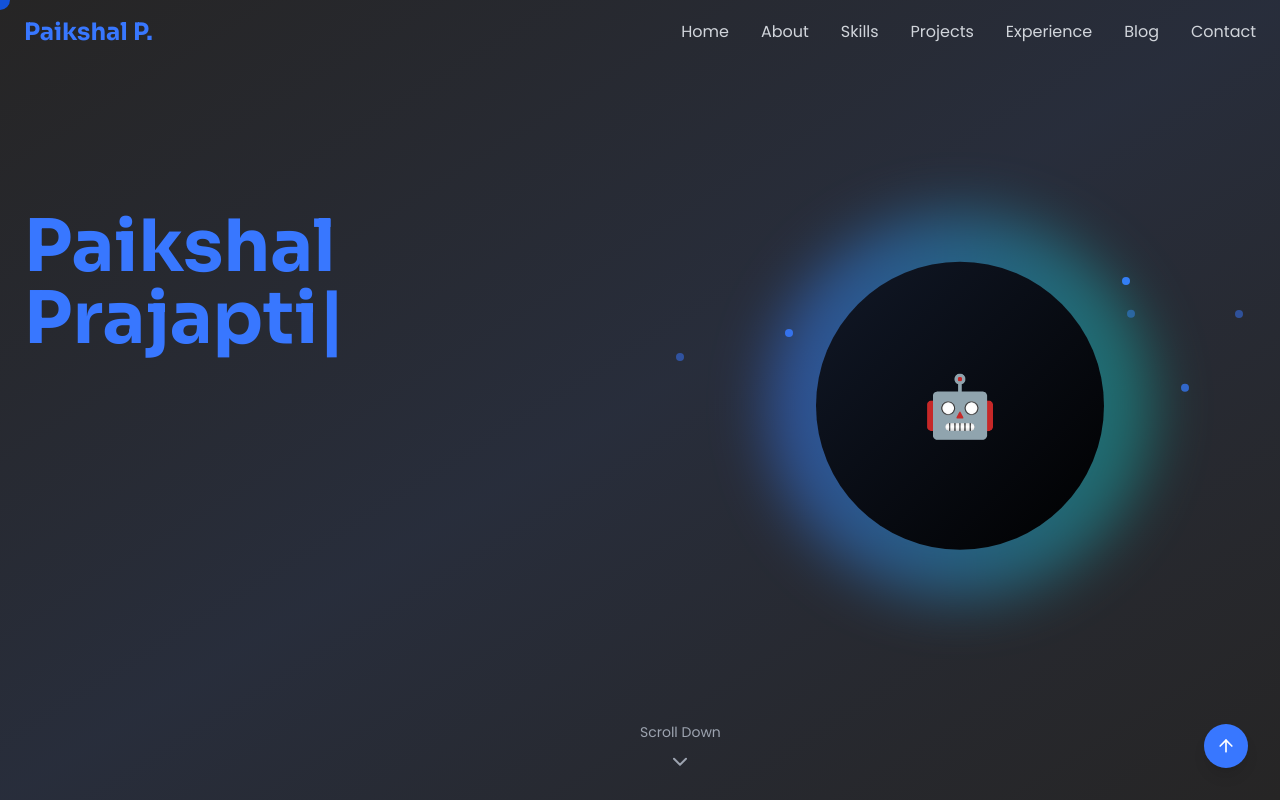
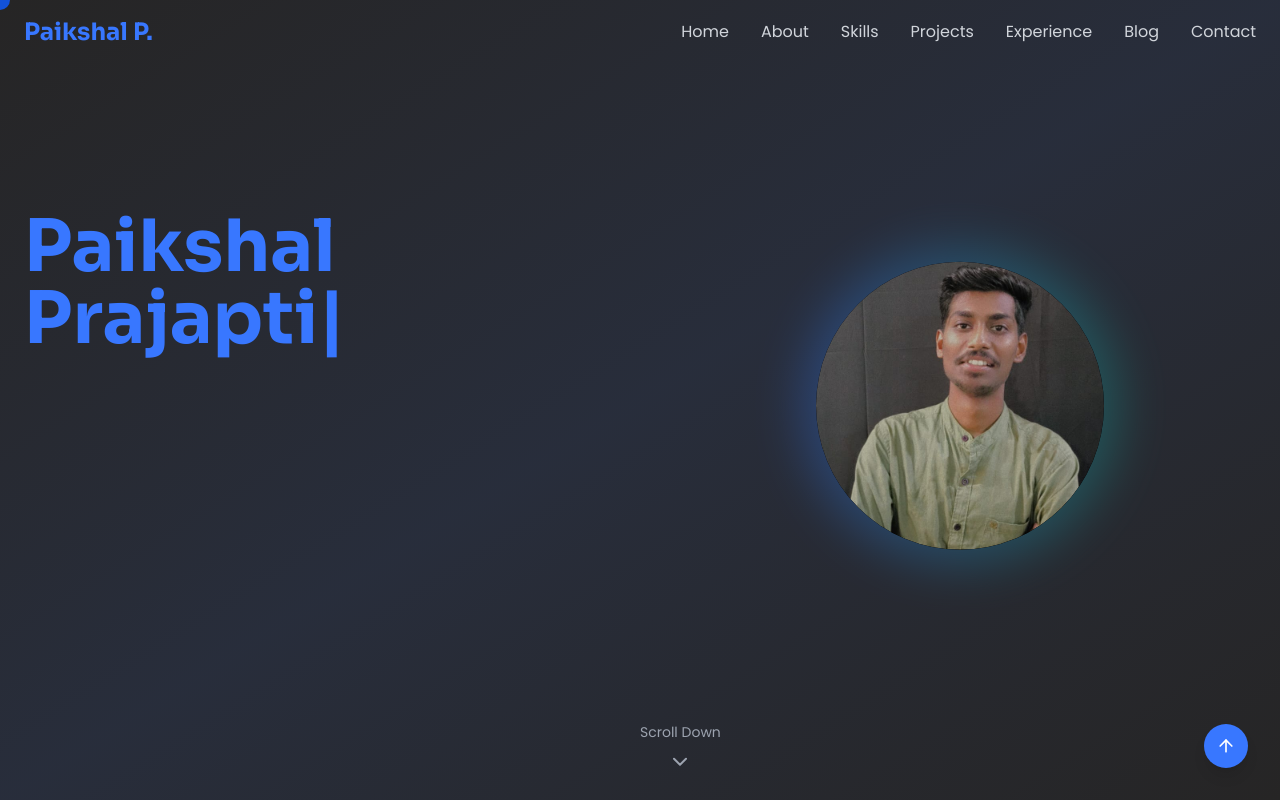
Before and after one commit to paikshal/Portfolio, a React (Vite) app: page / in a window 1280 px wide. Shown: the top 800 px of the page. Built offline with nearby package versions, Linux system fonts and the light colour scheme.

Commit message:
Update Hero section: profile image, center alignment, and design improvements

```diff
--- a/src/components/Hero.tsx
+++ b/src/components/Hero.tsx
@@ -25,7 +25,7 @@ const Hero = () => {
     transition: {
       duration: 3,
       repeat: Infinity,
-      ease: "easeInOut"
+      ease: [0.42, 0, 0.58, 1]
     }
   };
 
@@ -139,48 +139,16 @@ const Hero = () => {
             animate={floatingAnimation}
             className="relative z-10"
           >
-            <div className="w-80 h-80 mx-auto relative">
-              <motion.div
-                className="absolute inset-0 bg-gradient-to-r from-[#d957ff] to-[#14b8a6] rounded-full blur-xl opacity-30"
-                className="absolute inset-0 bg-gradient-to-r from-[#3877ff] to-[#14b8a6] rounded-full blur-xl opacity-30"
-                animate={{
-                  scale: [1, 1.2, 1],
-                  opacity: [0.3, 0.5, 0.3],
-                }}
-                transition={{
-                  duration: 4,
-                  repeat: Infinity,
-                  ease: "easeInOut"
-                }}
-              />
-              <div className="absolute inset-4 bg-gradient-to-br from-gray-900 to-black rounded-full flex items-center justify-center">
-                <div className="text-6xl">🤖</div>
+            <div className="w-80 h-80 mx-auto relative flex items-center justify-center">
+              <div className="absolute inset-0 bg-gradient-to-r from-[#3877ff] to-[#14b8a6] rounded-full blur-xl opacity-30"></div>
+              <div className="absolute inset-4 bg-gradient-to-br from-gray-900 to-black rounded-full flex items-center justify-center overflow-hidden">
+                <img src="/paikshal.jpg" alt="Paikshal" className="w-full h-full object-cover rounded-full" />
               </div>
             </div>
           </motion.div>
 
           {/* Floating particles */}
-          {[...Array(6)].map((_, i) => (
-            <motion.div
-              key={i}
-              className="absolute w-2 h-2 bg-[#d957ff] rounded-full"
-              className="absolute w-2 h-2 bg-[#3877ff] rounded-full"
-              style={{
-                top: `${Math.random() * 100}%`,
-                left: `${Math.random() * 100}%`,
-              }}
-              animate={{
-                y: [-20, 20, -20],
-                opacity: [0.5, 1, 0.5],
-              }}
-              transition={{
-                duration: 3 + Math.random() * 2,
-                repeat: Infinity,
-                delay: Math.random() * 2,
-                ease: "easeInOut"
-              }}
-            />
-          ))}
+          {/* Floating dots removed for clean look */}
         </motion.div>
       </div>
 
```
Also changed, not shown: paikshal.jpg (added).
